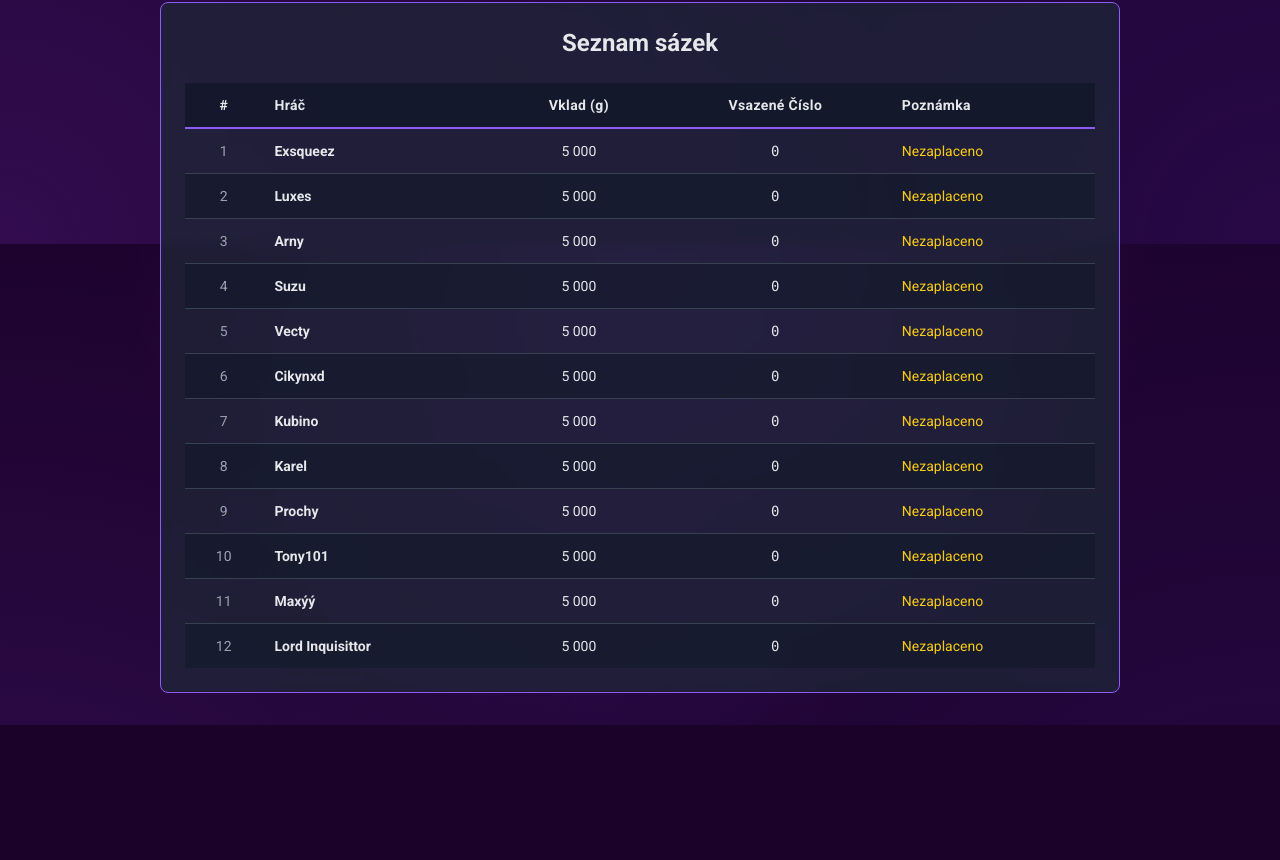
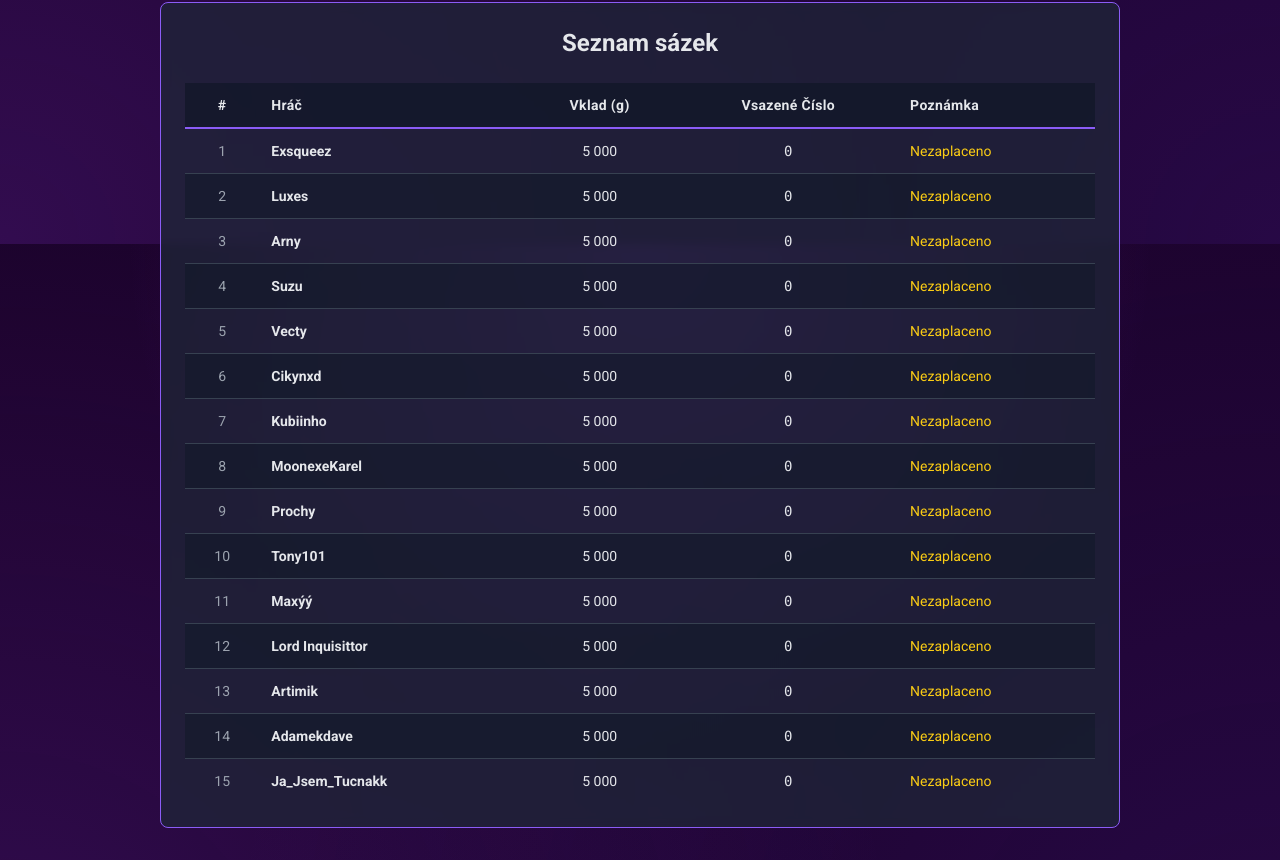
Before and after one commit to Exsqueez/Guild-Lottery, a plain HTML site: page index.html in a window 1280 px wide. Shown: the part 556-1416 px from the top of the page. Before the commit the page ends 1281 px from the top, so only its background shows below. Drawn offline with nearby package versions, Linux system fonts and the light colour scheme.

Commit message:
Update index.html

```diff
--- a/index.html
+++ b/index.html
@@ -129,7 +129,7 @@ const jackpotRollover = 0;
 // KROK 4: Zde je seznam členů guildy. Měníš ho jen když někdo přijde/odejde.
 const guildRoster = [
     'Exsqueez', 'Luxes', 'Arny', 'Suzu', 'Vecty', 'Cikynxd',
-    'Kubino', 'Karel', 'Prochy', 'Tony101', 'Maxýý', 'Lord Inquisittor'
+    'Kubiinho', 'MoonexeKarel', 'Prochy', 'Tony101', 'Maxýý', 'Lord Inquisittor', 'Artimik', 'Adamekdave', 'Ja_Jsem_Tucnakk'
 ];
 
 // KROK 5: Zde je seznam SÁZEK pro aktuální týden.
```
